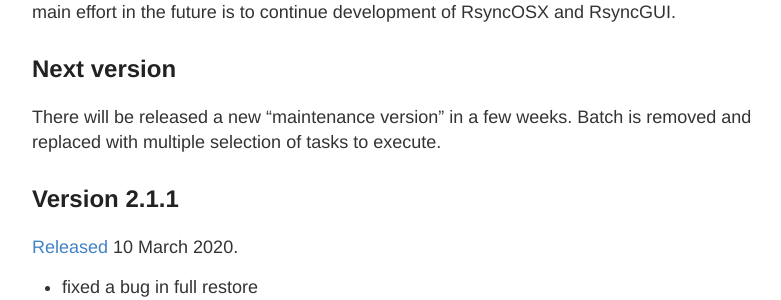
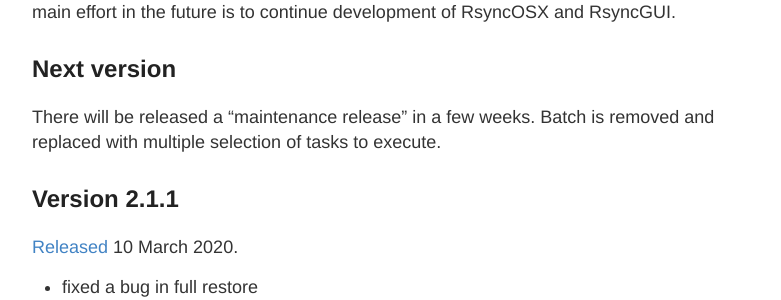
Before and after one commit to d2s/Documentation, a Jekyll site: the page built from _posts/2018-01-01-RcloneChangelog.md, in a window 1280 px wide and 900 px high, scrolled down 555 px. Shown: the part 153-453 px from the top of the window, without its empty margins (248-1029 px from the left). Built offline with Jekyll 4.4.1, drawn with Linux system fonts in a browser that asks for light colours.

Commit message:
Update 2018-01-01-RcloneChangelog.md

```diff
--- a/_posts/2018-01-01-RcloneChangelog.md
+++ b/_posts/2018-01-01-RcloneChangelog.md
@@ -18,7 +18,7 @@ For the moment there is no active development of RcloneOSX. I will continue to c
 
 ## Next version
 
-There will be released a new "maintenance version" in a few weeks. Batch is removed and replaced with multiple selection of tasks to execute.
+There will be released a "maintenance release" in a few weeks. Batch is removed and replaced with multiple selection of tasks to execute.
 
 ## Version 2.1.1
 
```
